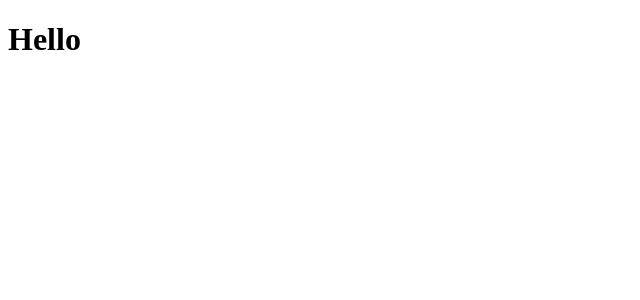
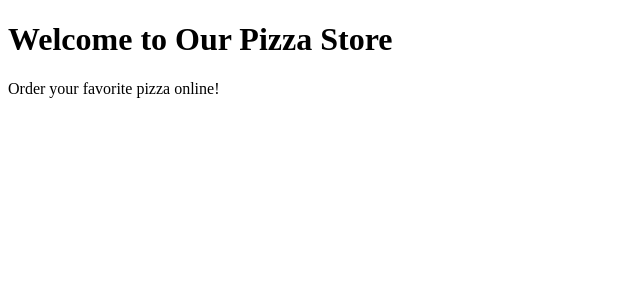
Before and after one commit to Meet-301/pizzastore, a React (Create React App) app: page / in a window 1280 px wide. Shown: the top 300 px of the page, without its empty margins (0-640 px from the left). Built offline with nearby package versions, Linux system fonts and the light colour scheme.

Commit message:
Aug 10, 2024, 7:45 AM

```diff
--- a/src/App.js
+++ b/src/App.js
@@ -1,9 +1,29 @@
+import React from 'react';
+import { BrowserRouter as Router, Route, Switch } from 'react-router-dom';
+import Home from './components/Home';
+import About from './components/About';
+import DisplayAllItems from './components/DisplayAllItems';
+import AddNewItem from './components/AddNewItem';
+import UpdateItem from './components/UpdateItem';
+import DeleteItem from './components/DeleteItem';
+import Contact from './components/Contact';
+
 function App() {
-  return (
-    <div className="App">
-      <h1>Hello</h1>
-    </div>
-  );
+    return (
+        <Router>
+            <div className="App">
+                <Switch>
+                    <Route path="/" exact component={Home} />
+                    <Route path="/about" component={About} />
+                    <Route path="/items" component={DisplayAllItems} />
+                    <Route path="/add" component={AddNewItem} />
+                    <Route path="/update/:id" component={UpdateItem} />
+                    <Route path="/delete/:id" component={DeleteItem} />
+                    <Route path="/contact" component={Contact} />
+                </Switch>
+            </div>
+        </Router>
+    );
 }
 
 export default App;
```
